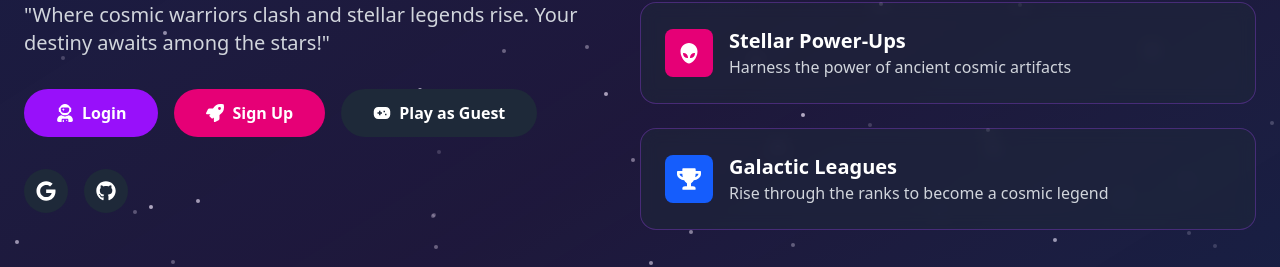
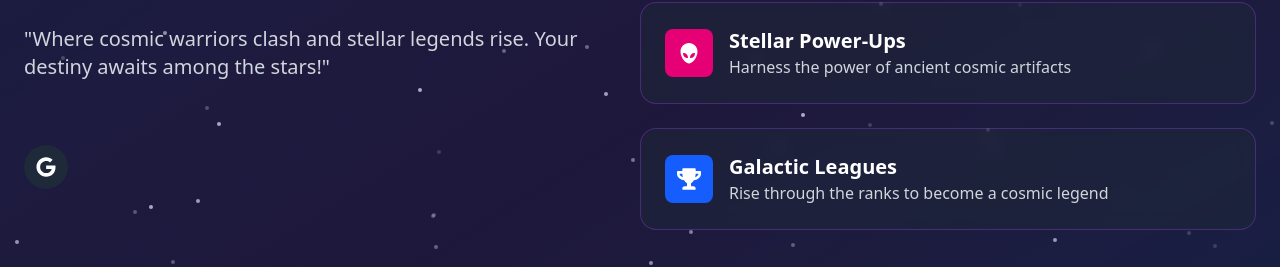
Before and after one commit to GulTion/BleedCode, a Next.js app: page / in a window 1280 px wide. Shown: the part 272-539 px from the top of the page. Built offline with nearby package versions, Linux system fonts and the light colour scheme; no server answers.

Commit message:
singin in done

```diff
--- a/src/app/api/auth/[...nextauth]/route.js
+++ b/src/app/api/auth/[...nextauth]/route.js
@@ -91,7 +91,7 @@ const authOptions = {
               // password: hashedPassword,
               password: randomPassword, // Store plain random if not hashing SSO passwords
               // Set default values for other required fields if necessary
-              // rating: 1500, // Example
+              // rating: 100, // Example
               // coins: 100, // Example
             });
 
--- a/src/app/page.js
+++ b/src/app/page.js
@@ -136,21 +136,21 @@ const LandingPage = () => {
                 transition={{ delay: 0.4 }}
                 className="flex flex-wrap gap-4 justify-center lg:justify-start"
               >
-                <button
+                {/* <button
                   onClick={() => setShowLogin(true)}
                   className="px-8 py-3 bg-purple-600 hover:bg-purple-700 rounded-full font-semibold transition-all transform hover:scale-105 flex items-center space-x-2"
                 >
                   <FaUserAstronaut className="text-lg" />
                   <span>Login</span>
-                </button>
-                <button className="px-8 py-3 bg-pink-600 hover:bg-pink-700 rounded-full font-semibold transition-all transform hover:scale-105 flex items-center space-x-2">
+                </button> */}
+                {/* <button className="px-8 py-3 bg-pink-600 hover:bg-pink-700 rounded-full font-semibold transition-all transform hover:scale-105 flex items-center space-x-2">
                   <FaRocket className="text-lg" />
                   <span>Sign Up</span>
                 </button>
                 <button className="px-8 py-3 bg-gray-800 hover:bg-gray-700 rounded-full font-semibold transition-all transform hover:scale-105 flex items-center space-x-2">
                   <RiGamepadFill className="text-lg" />
                   <span>Play as Guest</span>
-                </button>
+                </button> */}
               </motion.div>
 
               <div className="flex items-center space-x-4 justify-center lg:justify-start">
@@ -161,13 +161,13 @@ const LandingPage = () => {
                 >
                   <FaGoogle className="text-xl" />
                 </motion.button>
-                <motion.button
+                {/* <motion.button
                   whileHover={{ scale: 1.1 }}
                   className="p-3 bg-gray-800 hover:bg-gray-700 rounded-full transition-colors"
                   onClick={handleGithubLogin}
                 >
                   <FaGithub className="text-xl" />
-                </motion.button>
+                </motion.button> */}
               </div>
             </div>
 
```
